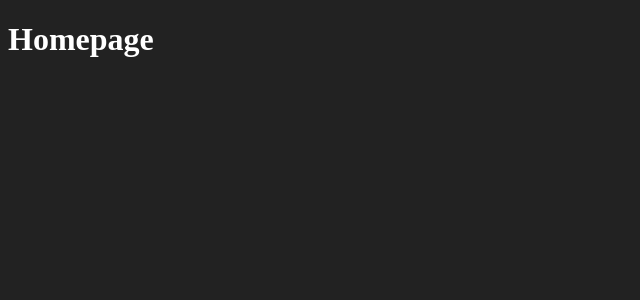
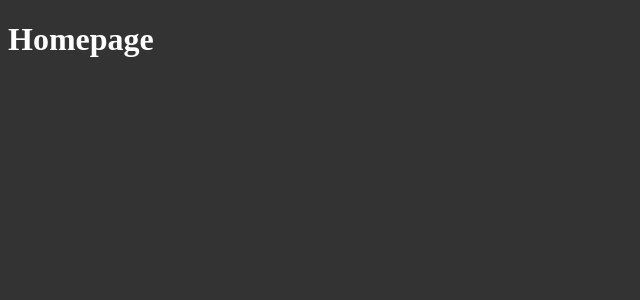
Before and after one commit to Jaoovit/nextwebapp, a Next.js app: page / in a window 1280 px wide. Shown: the top 300 px of the page, without its empty margins (0-640 px from the left). Built offline with nearby package versions, Linux system fonts and the light colour scheme.

Commit message:
create navigation component

```diff
--- a/src/components/header.jsx
+++ b/src/components/header.jsx
@@ -1,7 +1,7 @@
-export default function header(props) {
+export default function Header(props) {
     return(
-        <header>
+        <Header>
             <h1>{props.title}</h1>
-        </header>
+        </Header>
     )
 }
--- a/src/styles/globals.css
+++ b/src/styles/globals.css
@@ -1,7 +1,7 @@
 body {
   max-width: 100vw;
   overflow-x: hidden;
-  background-color: #222;
+  background-color: #333;
   color: white
 
 }
```
Also changed, not shown: src/components/navigation.jsx (added, +7 -0 lines).
